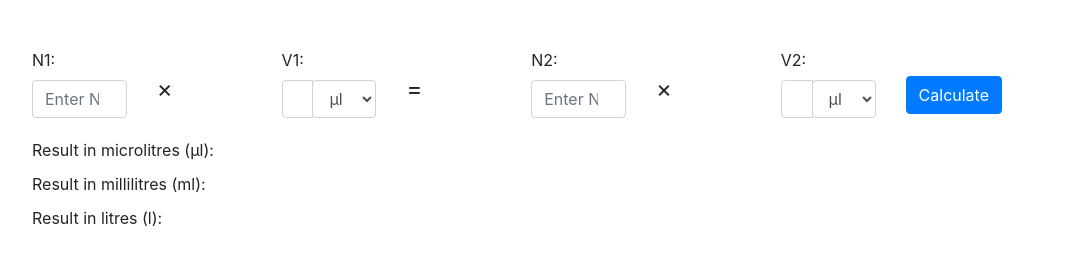
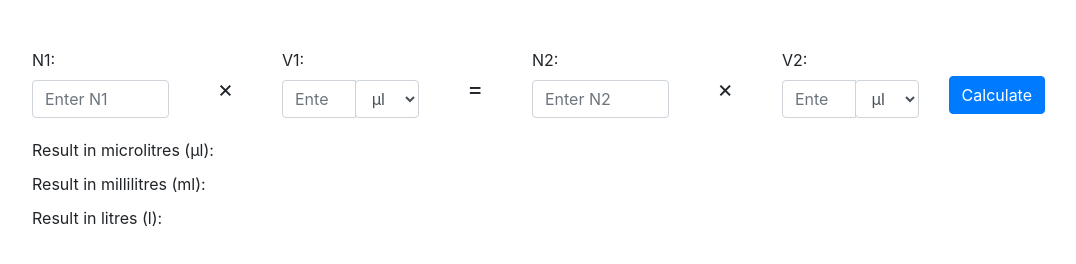
Before and after one commit to naisarg14/dilution, a plain HTML site: page index.html in a window 1280 px wide. Shown: the whole page, without its empty margins (123-1199 px from the left). Drawn offline with nearby package versions, Linux system fonts and the light colour scheme.

Commit message:
Update index.html

```diff
--- a/index.html
+++ b/index.html
@@ -25,18 +25,19 @@
         .symbol {
             font-size: 1.5em;
             margin-top: 0.5em;
+            text-align: center;
         }
     </style>
 </head>
 <body>
     <div class="container mt-5">
         <div class="row align-items-center">
-            <div class="col">
+            <div class="col-md-2">
                 <label for="N1">N1:</label>
                 <input type="number" id="N1" class="form-control" placeholder="Enter N1">
             </div>
-            <div class="col symbol">×</div>
-            <div class="col">
+            <div class="col-md-1 symbol">×</div>
+            <div class="col-md-2">
                 <label for="V1">V1:</label>
                 <div class="input-group">
                     <input type="number" id="V1" class="form-control" placeholder="Enter V1">
@@ -49,13 +50,13 @@
                     </div>
                 </div>
             </div>
-            <div class="col symbol">=</div>
-            <div class="col">
+            <div class="col-md-1 symbol">=</div>
+            <div class="col-md-2">
                 <label for="N2">N2:</label>
                 <input type="number" id="N2" class="form-control" placeholder="Enter N2">
             </div>
-            <div class="col symbol">×</div>
-            <div class="col">
+            <div class="col-md-1 symbol">×</div>
+            <div class="col-md-2">
                 <label for="V2">V2:</label>
                 <div class="input-group">
                     <input type="number" id="V2" class="form-control" placeholder="Enter V2">
@@ -68,7 +69,7 @@
                     </div>
                 </div>
             </div>
-            <div class="col">
+            <div class="col-md-1">
                 <button class="btn btn-primary mt-4" onclick="calculate()">Calculate</button>
             </div>
         </div>
```
